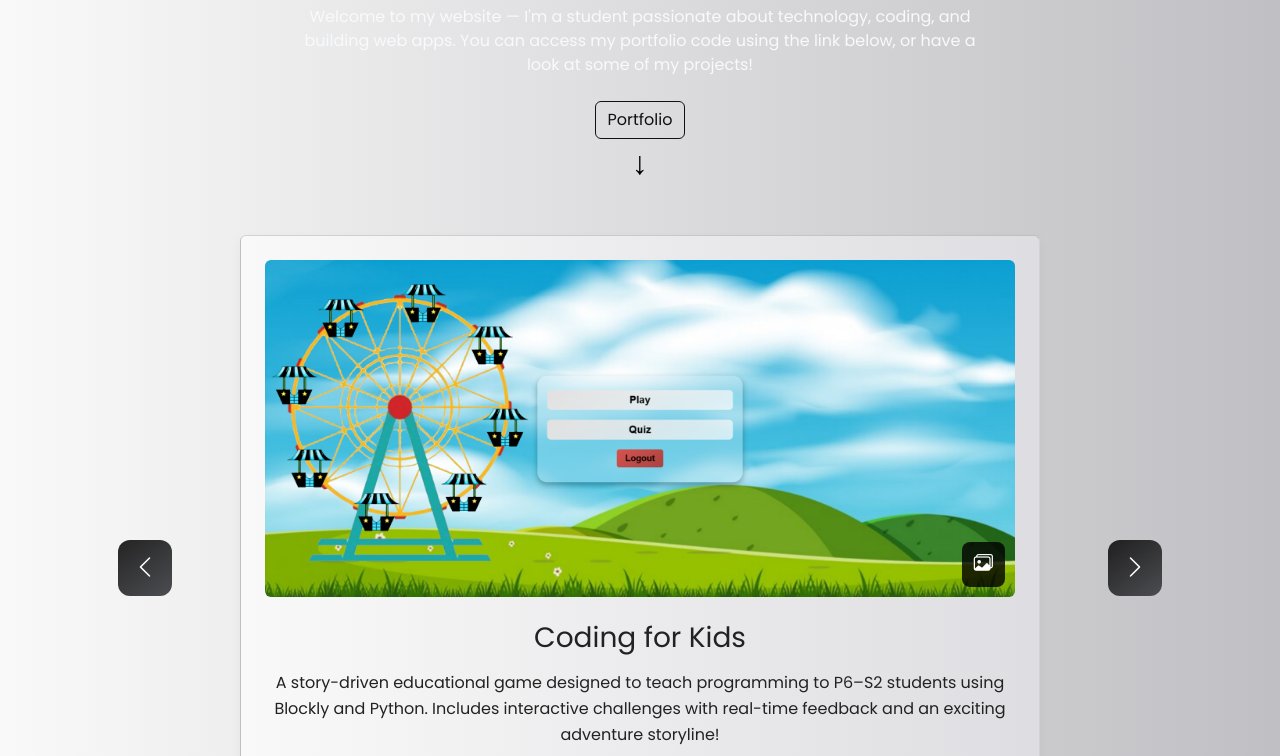
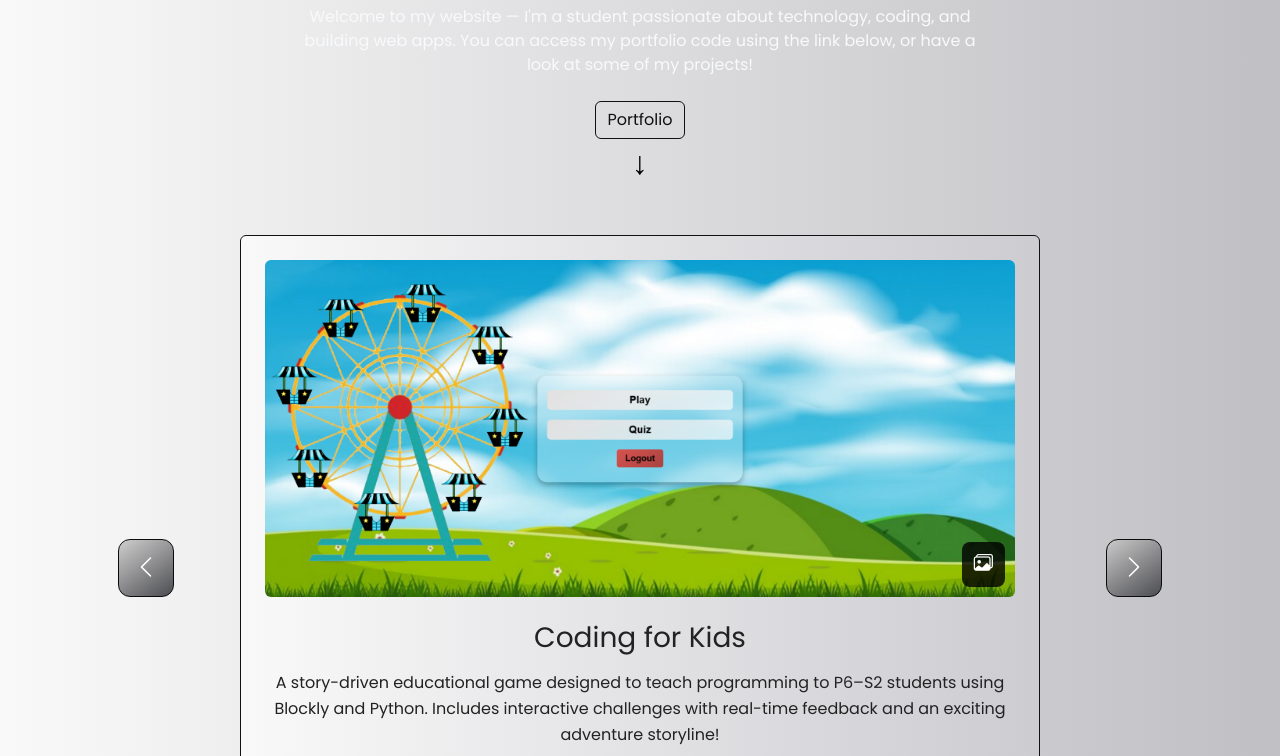
Before and after one commit to marcgallacher1/marcgallacher.github.io, a plain HTML site: page index.html in a window 1280 px wide. Shown: the part 196-952 px from the top of the page. Drawn offline with nearby package versions, Linux system fonts and the light colour scheme.

Commit message:
Update style.css

```diff
--- a/style.css
+++ b/style.css
@@ -44,6 +44,7 @@ body {
   transition: transform 0.3s ease, box-shadow 0.3s ease;
   padding: 1rem 1.5rem;
   box-shadow: 0 0 0 rgba(0, 0, 0, 0);
+  border: 1px solid rgb(248, 245, 249);
 }
 .project-card:hover {
   transform: translateY(-2px);
@@ -142,13 +143,14 @@ body {
   display: none;
   justify-content: center;
 }
+
 .project-card-container.active {
   display: flex;
 }
 /* Carousel Arrow */
 .carousel-arrow {
   background: linear-gradient(145deg, #5050a8, black) !important; /* brighter metallic blue */
-  border: none;
+  border: 1px solid rgb(248, 245, 249);
   color: white !important;
   padding: 10px 15px;
   border-radius: 12px; /* slight roundness for a modern feel */
@@ -218,10 +220,10 @@ body.light-mode .scroll-down {
 
 /* Project Cards in Light Mode */
 body.light-mode .project-card {
-  background: linear-gradient(to right, #f9f9f9, #dedee2) !important;
-  border: 1px solid rgba(111, 102, 102, 0.267);
-  box-shadow: 0 4px 12px rgba(0, 0, 0, 0.04);
+  background: linear-gradient(to right, #f9f9f9, #ccccd1) !important;
+  border: 1px solid;
 }
+
 body.light-mode .project-card h3,
 body.light-mode .project-card p {
   color: #222 !important;
@@ -251,8 +253,8 @@ body.light-mode .gallery-trigger:hover {
 
 /* Carousel Arrow */
 body.light-mode .carousel-arrow {
-  background: linear-gradient(145deg, #0a0a0ae3, #4c4d51) !important; /* brighter metallic blue */
-  border: none;
+  background: linear-gradient(145deg, #cbcacae3, #4c4d51) !important; /* brighter metallic blue */
+  border: 1px solid rgb(11, 11, 11);
   color: white !important;
   padding: 10px 15px;
   border-radius: 12px; /* slight roundness for a modern feel */
@@ -263,7 +265,7 @@ body.light-mode .carousel-arrow {
 }
 
 body.light-mode .carousel-arrow:hover {
-  background: linear-gradient(145deg, #0a0a0ae3, #8b8d97) !important;
+  background: linear-gradient(145deg, #cbcacae3, #707278) !important;
 }
 
 /* Buttons in Light Mode */
```
